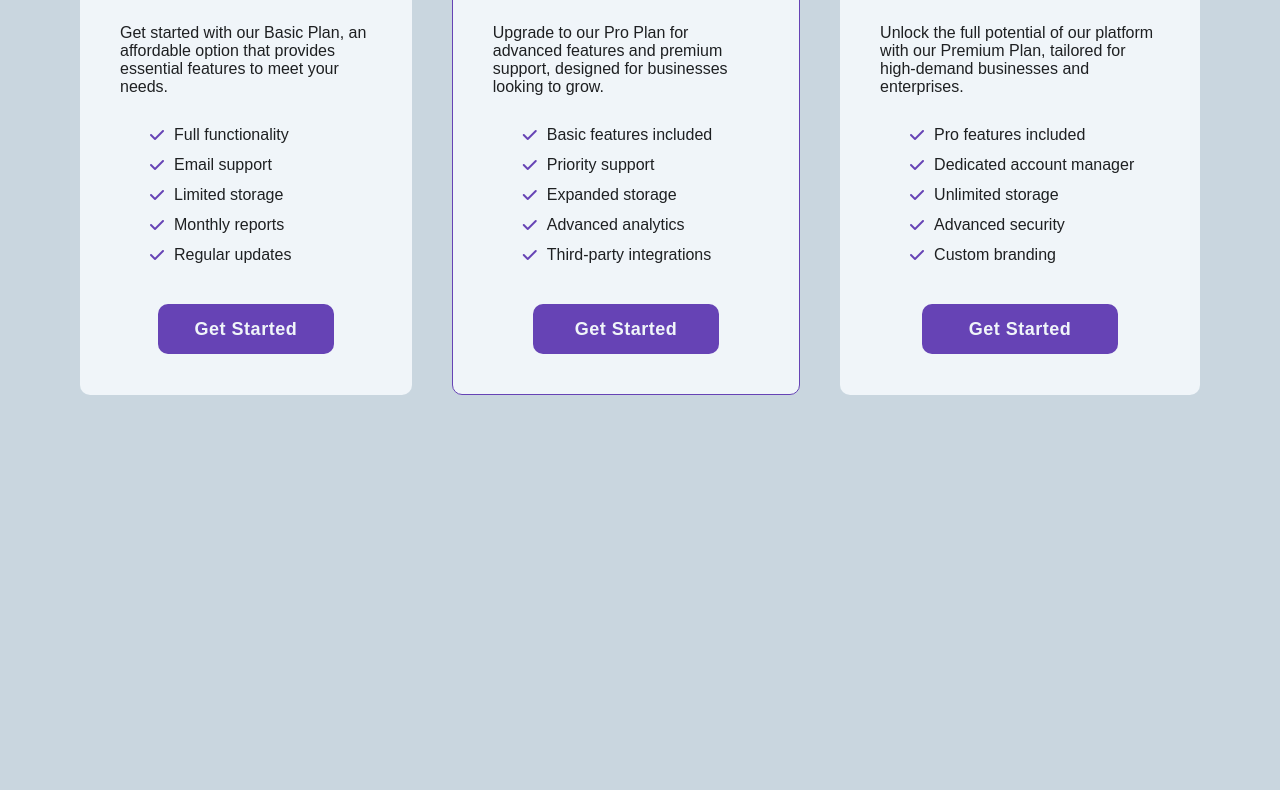
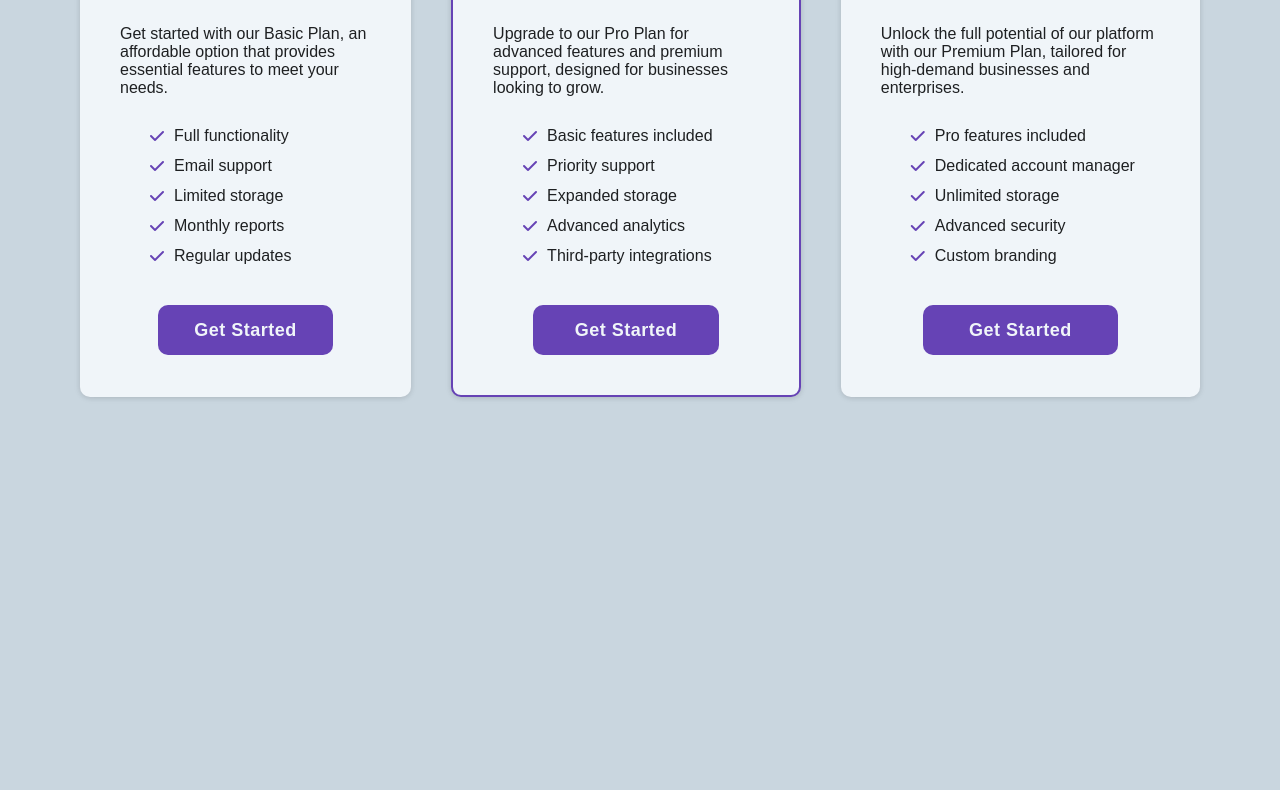
Before and after one commit to MarciX1/Membership-Cards, a plain HTML site: page index.html in a window 1280 px wide. Shown: the part 279-1069 px from the top of the page. Drawn offline with Linux system fonts and the light colour scheme.

Commit message:
UI changes

```diff
--- a/stlye.css
+++ b/stlye.css
@@ -47,6 +47,7 @@ body {
 .cards {
     position: relative;
     width: auto;
+    max-width: 400px;
     height: auto;
     padding: 30px 20px;
     display: flex;
@@ -57,22 +58,24 @@ body {
     background: var(--white);
     border-radius: 10px;
     color: var(--black);
+    box-shadow: 0 1px 5px rgba(0,0,0,0.1),
+                0 1px 8px rgba(0,0,0,0.05);
 }
 
 .cards:nth-child(2) {
     margin-top: 17px;
-    border: 1px solid var(--purple);
+    border: 2px solid var(--purple);
 }
 
 .cards:nth-child(2)::before {
     content: "Popular";
     position: absolute;
-    width: calc(100% + 2px);
+    width: calc(100% + 4px);
     display: flex;
     justify-content: center;
     align-items: center;
     height: 30px;
-    left: -1px;
+    left: -2px;
     top: -17px;
     border-radius: 10px 10px 0 0;
     background: var(--purple);
@@ -156,7 +159,6 @@ li {
 
     .cards:nth-child(2) {
         margin-top: 17px;
-        border: 1px solid var(--purple);
     }
 
     .cards-title {
```
